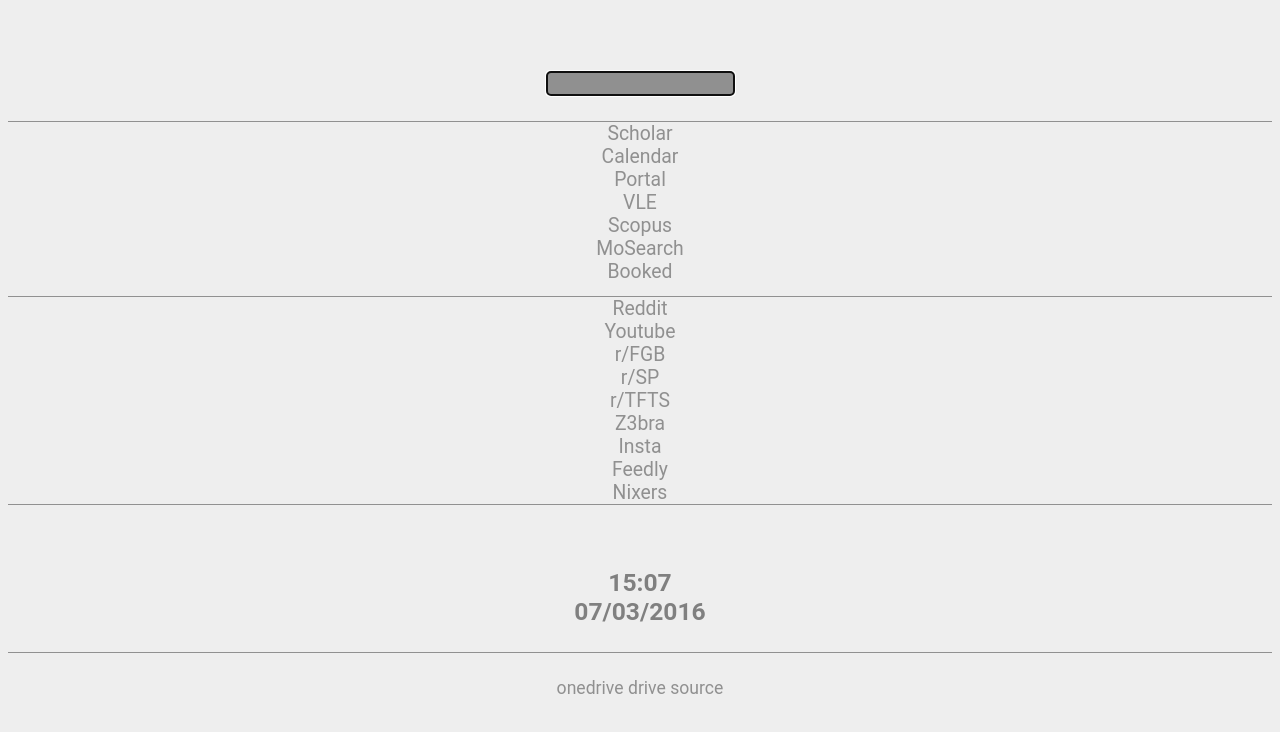
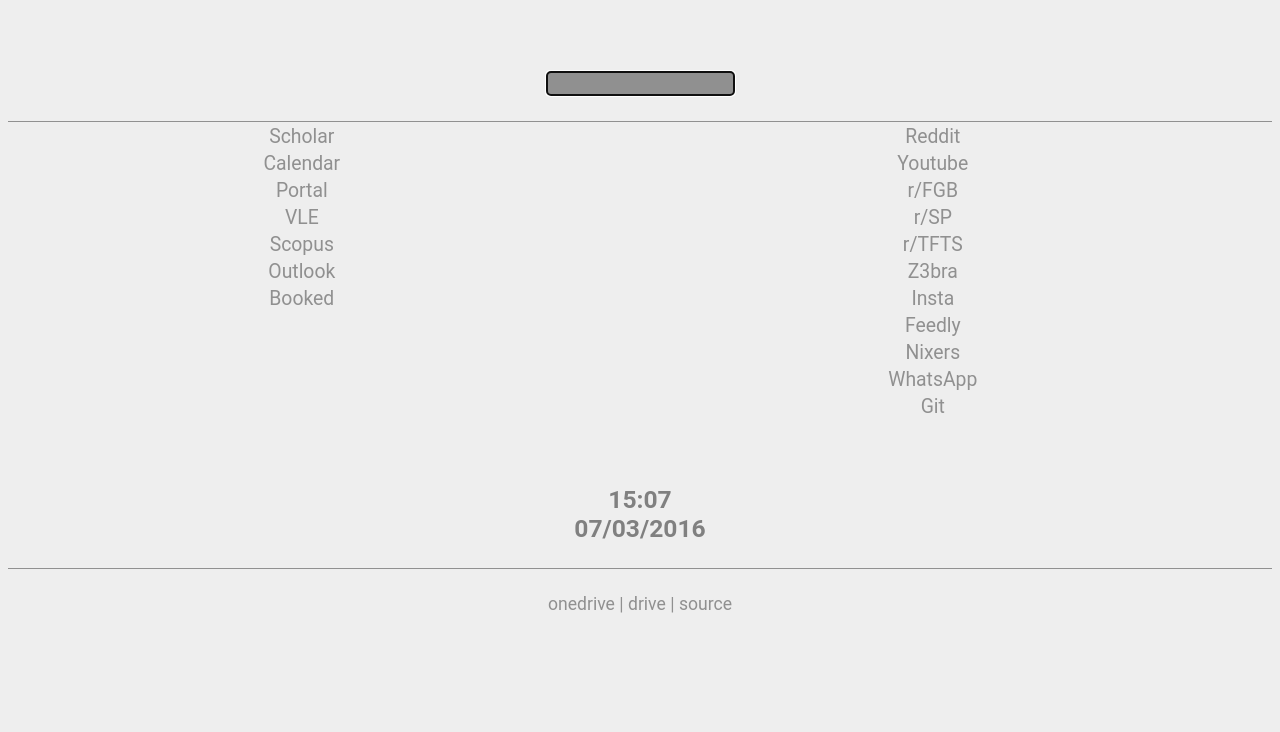
Before and after one commit to fraun/fraun.github.io, a plain HTML site: page index.html in a window 1280 px wide. Drawn offline with Linux system fonts and the light colour scheme.

Commit message:
Converted to table, added links

```diff
--- a/index.html
+++ b/index.html
@@ -20,26 +20,73 @@
         </div>
 
 
+
         <div class="links">
-		<a href="http://www.google.com/scholar"accesskey="1">Scholar</a><br>
-	        <a href="http://calendar.google.com"accesskey="2">Calendar</a><br>
-		<a href="http://portal.leeds.ac.uk"accesskey="3">Portal</a><br>
-	        <a href="http://vlebb.leeds.ac.uk"accesskey="4">VLE</a><br>
-	        <a href="http://www.scopus.com"accesskey="4">Scopus</a><br>
-	        <a href="search.html"accesskey="s">MoSearch</a><br>
-		<a href="https://apps.engineering.leeds.ac.uk/booked/engineering/Web/schedule.php?sid=15" >Booked</a><br>
+		<table style="width:100%">
+			<tr>
+				<td><a href="http://www.google.com/scholar"accesskey="1">Scholar</a><br></td>
+				<td><a href="http://reddit.com/"accesskey="`">Reddit</a><br></td>
+			</tr>
+			<tr>
+				<td><a href="http://calendar.google.com"accesskey="2">Calendar</a><br></td>
+				<td><a href="http://youtube.com"accesskey="y">Youtube</a><br></td>
+
+			</tr>
+			<tr>
+				<td><a href="http://portal.leeds.ac.uk"accesskey="3">Portal</a><br></td>
+				<td><a href="http://reddit.com/r/FixedGearBicycle" >r/FGB</a><br></td>
+
+			</tr>
+			<tr>
+				<td><a href="http://vlebb.leeds.ac.uk"accesskey="4">VLE</a><br></td>
+				<td><a href="http://reddit.com/r/startpages" >r/SP</a><br></td>
+
+			</tr>
+			<tr>
+				<td> <a href="http://www.scopus.com"accesskey="4">Scopus</a><br></td>
+				<td><a href="http://reddit.com/r/talesfromtechsupport" >r/TFTS</a><br></td>
+
+			</tr>
+			<tr>
+				<td><a href="https://outlook.office.com/owa/"accesskey="s">Outlook</a><br></td>
+				<td><a href="http://blog.z3bra.org/" >Z3bra</a><br></td>
+
+			</tr>
+			<tr>
+				<td><a href="https://apps.engineering.leeds.ac.uk/booked/engineering/Web/schedule.php?sid=15" >Booked</a><br></td>
+				<td><a href="http://www.instagram.com/" >Insta</a><br></td>
+
+			</tr>
+			<tr>
+				<td></td>
+				<td><a href="http://www.feedly.com/" >Feedly</a><br></td>
+
+			</tr>
+			<tr>
+				<td></td>
+				<td><a href="http://www.nixers.net">Nixers</a><br></td>
+
+			</tr>
+			<tr>
+				<td></td>
+				<td><a href="https://web.whatsapp.com/">WhatsApp</a><br></td>
+
+			</tr>
+			<tr>
+				<td></td>
+				<td>	<a href="https://github.com/fraun">Git</a><br></td>
+
+			</tr>
+		</table>
+
+
+
+
+
+
+
 		</div>
-    	<div class="fun">
-		<a href="http://reddit.com/"accesskey="`">Reddit</a><br>
-	        <a href="http://youtube.com"accesskey="y">Youtube</a><br>
-		<a href="http://reddit.com/r/FixedGearBicycle" >r/FGB</a><br>
-	        <a href="http://reddit.com/r/startpages" >r/SP</a><br>
-	        <a href="http://reddit.com/r/talesfromtechsupport" >r/TFTS</a><br>
-		<a href="http://blog.z3bra.org/" >Z3bra</a><br>
-		<a href="http://www.instagram.com/" >Insta</a><br>
-		<a href="http://www.feedly.com/" >Feedly</a><br>
-            	<a href="http://www.nixers.net">Nixers<a><br>
-        </div>
+
         <div id="time">
 
 
@@ -70,8 +117,8 @@
 		</div>
 
         <footer>
-		<a href="https://leeds365-my.sharepoint.com/" >onedrive</a>
-		<a href="https://drive.google.com" > drive</a>
+		<a href="https://leeds365-my.sharepoint.com/" >onedrive | </a>
+		<a href="https://drive.google.com" >drive | </a>
         	<a href="https://github.com/fraun/fraun.github.io" >source</a>
         </footer>
 	</body>
```
